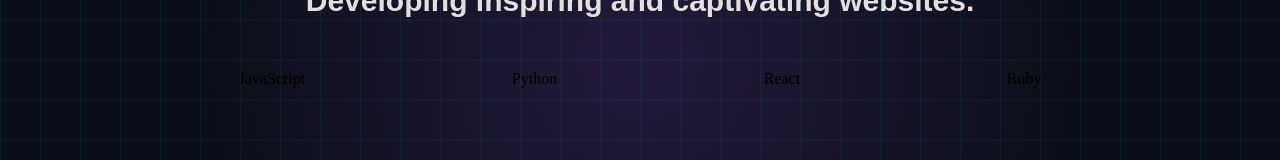
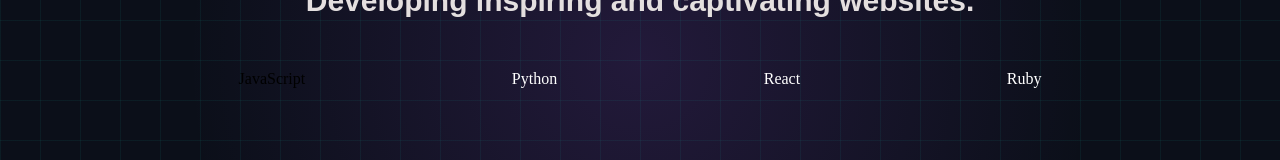
Before and after one commit to valverdea45/adrian-the-dev, a React (Create React App) app: page / in a window 1280 px wide. Shown: the part 340-500 px from the top of the page. Built offline with nearby package versions, Linux system fonts and the light colour scheme.

Commit message:
gave card text white color

```diff
--- a/src/Portfolio.css
+++ b/src/Portfolio.css
@@ -81,6 +81,10 @@
     flex-wrap: wrap;
 }
 
+.codingLanguagesCard {
+    color: white
+}
+
 .Headline-2 {
     color: rgb(228, 223, 223);
     font-family: Arial, Helvetica, sans-serif;
--- a/src/Portfolio.js
+++ b/src/Portfolio.js
@@ -11,7 +11,7 @@ function Portfolio() {
                         <h1 className="Headline-2">Full Stack Developer</h1>
                         <h1 className="Headline">Developing inspiring and captivating websites.</h1>
                         <div className="flexboxForCodingLanguages">
-                            <p>JavaScript</p> <p>Python</p> <p>React</p> <p>Ruby</p>
+                            <p classname="codingLanguagesCard">JavaScript</p> <p className="codingLanguagesCard">Python</p> <p className="codingLanguagesCard">React</p> <p className="codingLanguagesCard">Ruby</p>
                         </div>
                     </div>
                 </div>
```
